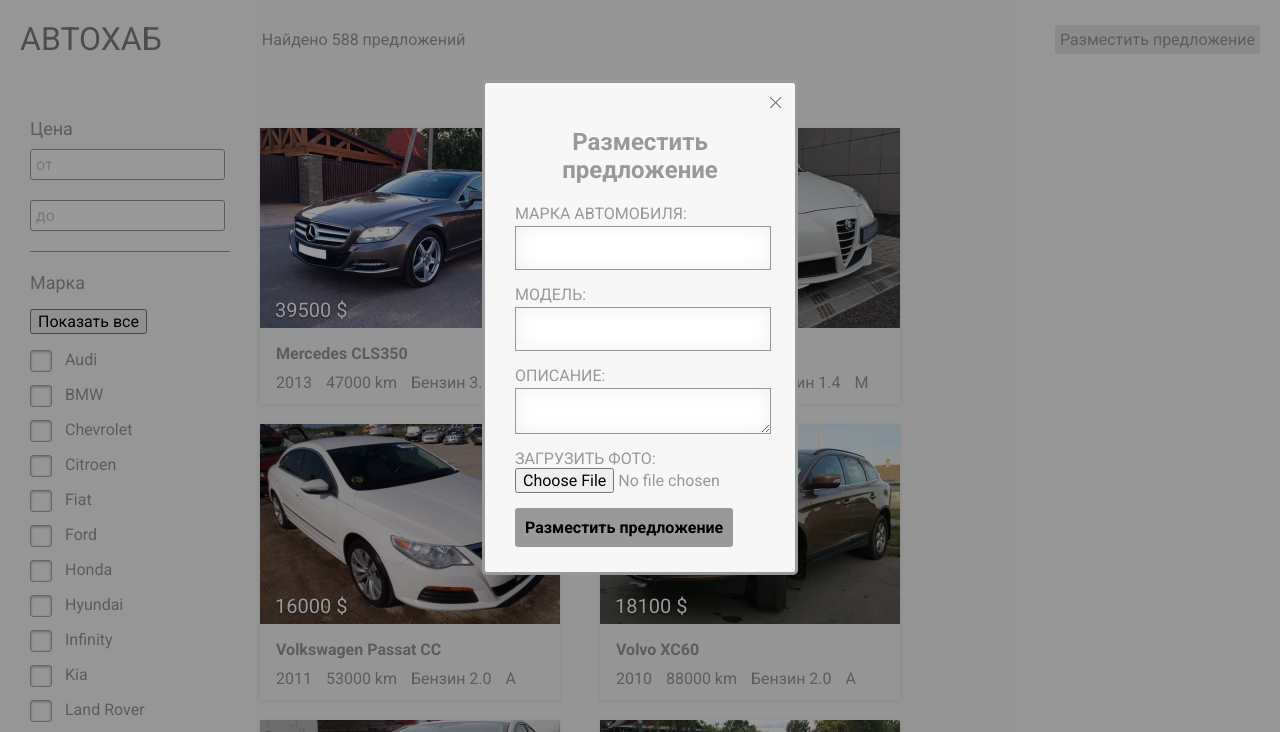
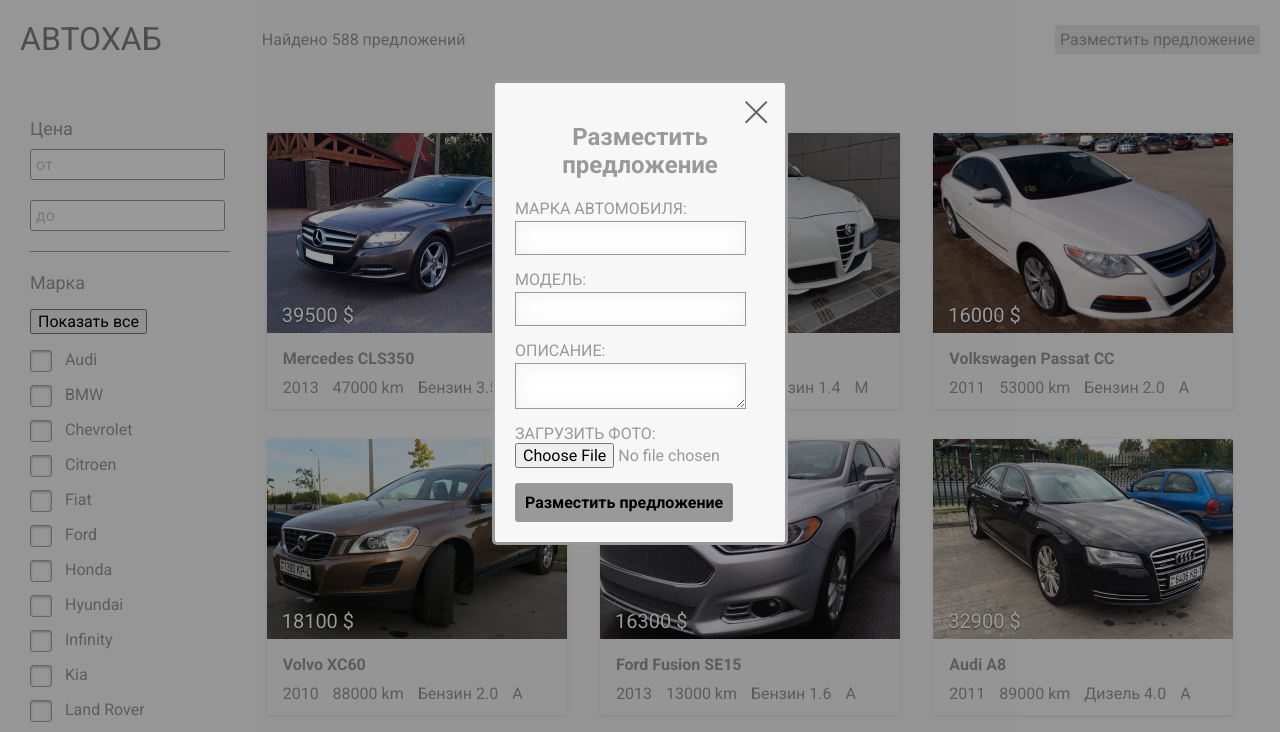
Before and after one commit to maniac23/autohub, a website: page src/index.html in a window 1280 px wide. Both pictures are taken after a click on the button "Paзместить предложение". Shown: the top 732 px of the page. Drawn offline with nearby package versions, Linux system fonts and the light colour scheme; files that its build step writes are made by us from their sources.

Commit message:
resized icons, minor fixes

```diff
--- a/src/style/main.scss
+++ b/src/style/main.scss
@@ -54,9 +54,10 @@ header{
 		}
 	}
 	.button__plus{
-		width: 3rem;
+		width: 3.5rem;
 		height: 3rem;
 		background: url("../img/add.svg") no-repeat center center;
+		background-size: 3rem;
 		border: none;
 		background-color: transparent;
 		cursor: pointer;
@@ -65,6 +66,7 @@ header{
 	.button__filter{
 		@extend .button__plus;
 		background: url("../img/filter.svg") no-repeat center center;
+		background-size: 3rem;
 	}
 }
 .sidebar{
@@ -87,6 +89,7 @@ header{
 		width: 4rem;
 		height: 4rem;
 		background: url("../img/close.svg") no-repeat center center;
+		background-size: 4rem;
 		position: absolute;
 		top: 1%;
 		left: 0;
@@ -172,8 +175,7 @@ header{
  	transition: 0.3s;
  	border-radius: 3px;
  	flex-basis: 30%;
- 	margin: 1rem;
- 	margin-right: 3rem;
+ 	margin: 1.5rem auto;
  	transition: all 0.3s;
  	max-width: 300px;
  	.item__container{
@@ -226,11 +228,10 @@ header{
 	transition: 0.3s;
 }
 #add{
-	width: 80%;
 	max-width: 250px;
 	display: inline-block;
 	background-color: #f7f7f7;
-	padding: 2.5rem 3rem;
+	padding: 20px;
 	border: $main_color solid 3px;
 	border-radius: 5px;
 	position: relative;
@@ -249,13 +250,13 @@ header{
 	input[type="text"],
 	textarea{
 		display: block;
-		line-height: 4rem;
-		height: 4rem;
+		line-height: 3rem;
+		max-height: 4rem;
 		border: $main_color 1px solid;
 		box-shadow: 0 0 20px rgba(0, 0, 0, 0.06) inset;
-		width: 100%;
+		width: 90%;
 		text-indent: 1rem;
-		font-size: 2rem;
+		font-size: 1.5rem;
 		margin-top: 0.3rem;
 		color: $main_color;
 	}
@@ -274,8 +275,9 @@ header{
 	}
 	.close_form{
 		background: url("../img/close.svg") no-repeat center center;
-		width: 4rem;
-		height: 4rem;
+		width: 6rem;
+		height: 6rem;
+		background-size: 4rem;
 		position: absolute;
 		top: 0;
 		right: 0;
--- a/src/style/media.scss
+++ b/src/style/media.scss
@@ -58,7 +58,15 @@
 
 /* Custom, iPhone Retina */
 @media only screen and (max-width : 320px){
-	/**/
+	.content{
+		.content__item{
+			.item__description{
+				span{
+					margin-right: 0.3rem;
+				}
+			}
+		}
+	}
 }
 
 
```
Also changed, not shown: css/main.min.css.
